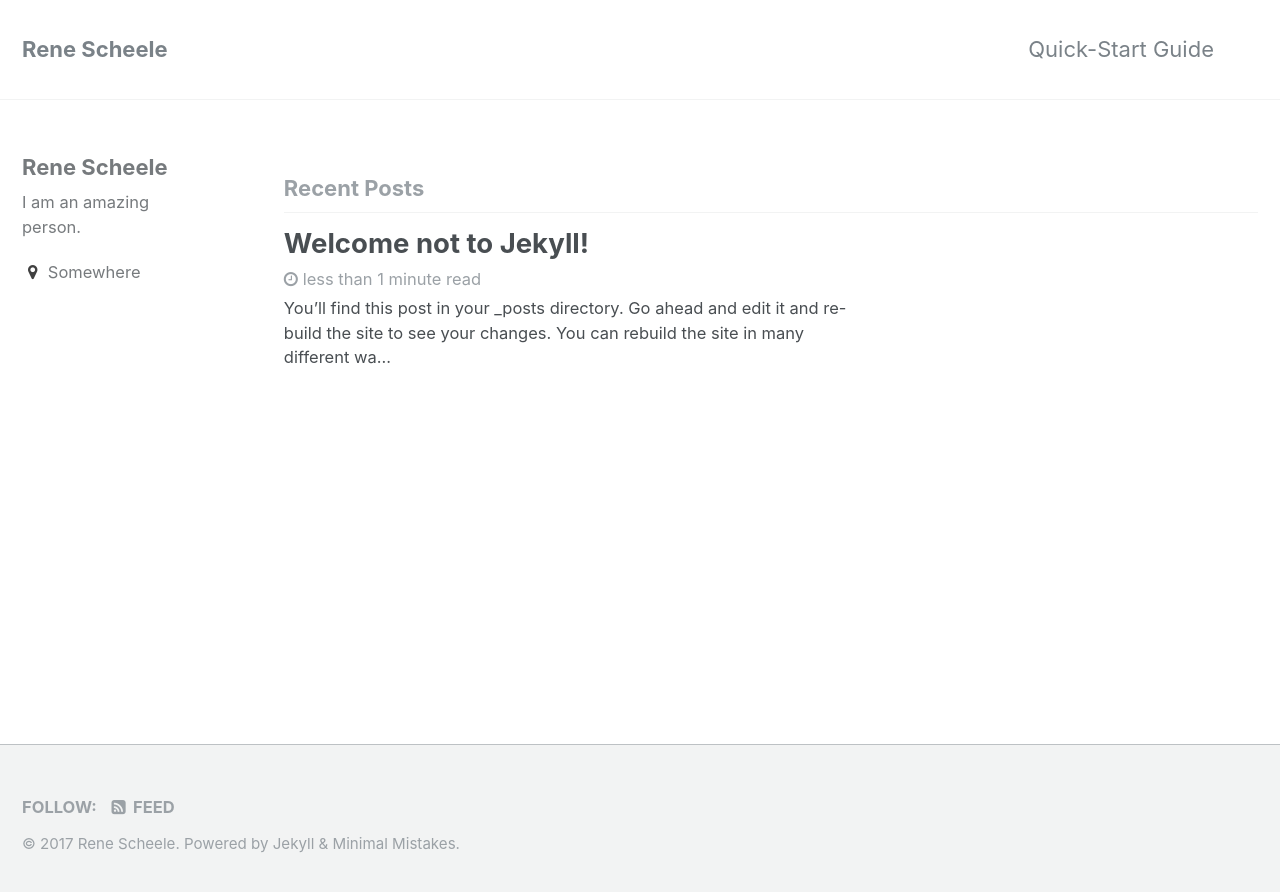
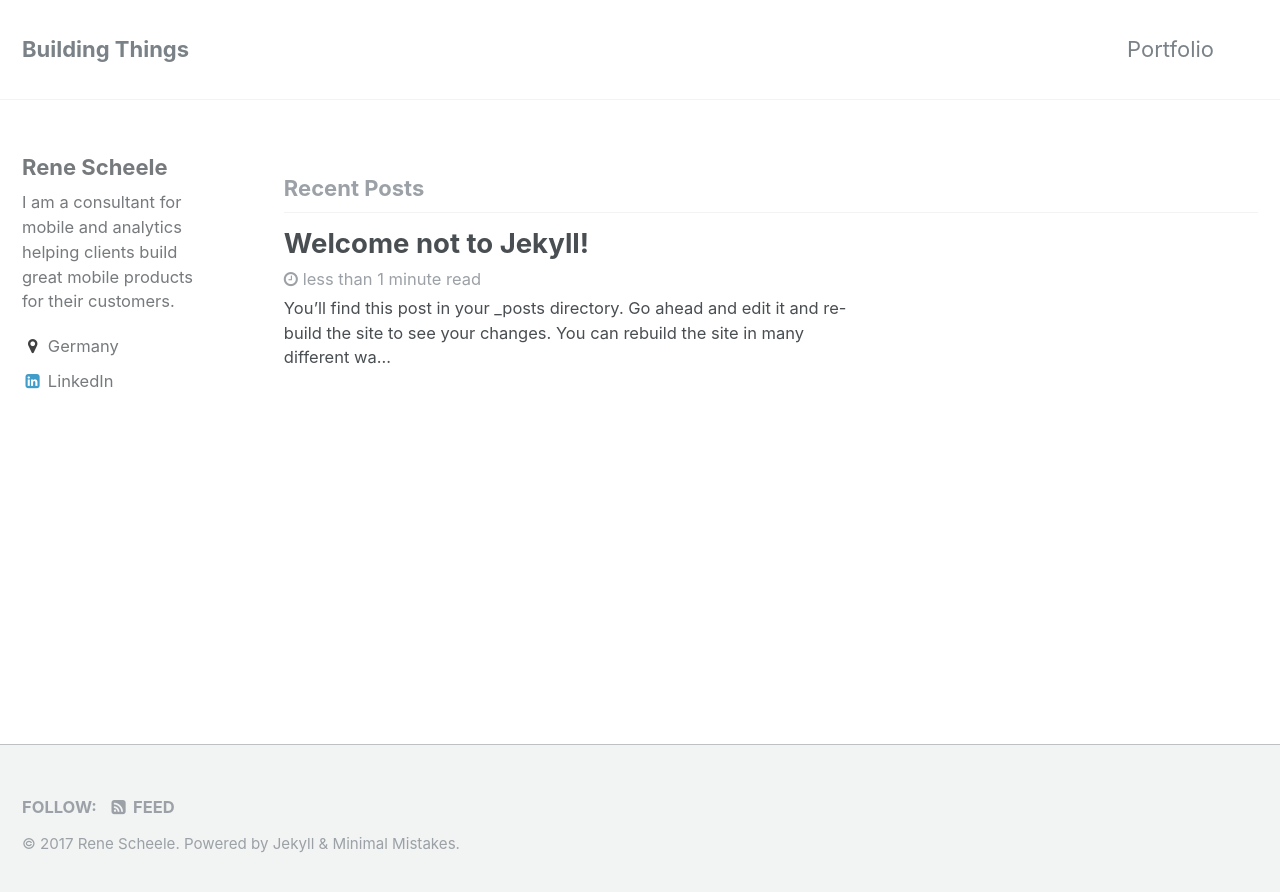
Before and after one commit to mrs110/mrs110.github.io, a Jekyll site: the page built from index.html, in a window 1280 px wide. Shown: the top 892 px of the page. Built offline with Jekyll 4.4.1, drawn with Linux system fonts in a browser that asks for light colours; the list of posts is cut into pages by our own code.

Commit message:
Adds personal info and empty portfolio page

```diff
--- a/_config.yml
+++ b/_config.yml
@@ -7,14 +7,14 @@
 
 # Site Settings
 locale                   : "en"
-title                    : "Rene Scheele"
+title                    : "Building Things"
 title_separator          : "-"
 name                     : "Rene Scheele"
-description              : "Portfolio presenting Rene's work and interests'"
+description              : "Portfolio presenting Ren's work and interests"
 url                      : "https://mrs110.github.io"
 baseurl                  : # the subpath of your site, e.g. "/blog"
 repository               : "mrs110/mrs110.github.io"
-teaser                   : "/assets/images/cover.jpg"
+teaser                   : /assets/images/cover.jpg
 # breadcrumbs            : false # true, false (default)
 words_per_minute         : 200
 comments:
@@ -79,8 +79,8 @@ analytics:
 author:
   name             : "Rene Scheele"
   avatar           : # path of avatar image, e.g. "/assets/images/bio-photo.jpg"
-  bio              : "I am an amazing person."
-  location         : "Somewhere"
+  bio              : "I am a consultant for mobile and analytics helping clients build great mobile products for their customers."
+  location         : "Germany"
   email            :
   uri              :
   bitbucket        :
@@ -94,7 +94,7 @@ author:
   keybase          :
   instagram        :
   lastfm           :
-  linkedin         :
+  linkedin         : "manuelrenescheele"
   pinterest        :
   soundcloud       :
   stackoverflow    : # "123456/username" (the last part of your profile url, e.g. http://stackoverflow.com/users/123456/username)
@@ -110,7 +110,8 @@ author:
 # Reading Files
 include:
   - .htaccess
-  - _pages
+  - "_pages"
+  - "assets/images/"
 exclude:
   - "*.sublime-project"
   - "*.sublime-workspace"
--- a/_data/navigation.yml
+++ b/_data/navigation.yml
@@ -1,7 +1,7 @@
 # main links
 main:
-  - title: "Quick-Start Guide"
-    url: https://mmistakes.github.io/minimal-mistakes/docs/quick-start-guide/
+  - title: "Portfolio"
+    url: /portfolio
   # - title: "About"
   #   url: https://mmistakes.github.io/minimal-mistakes/about/
   # - title: "Sample Posts"
```
Also changed, not shown: _pages/portfolio.md (added, +7 -0 lines).
